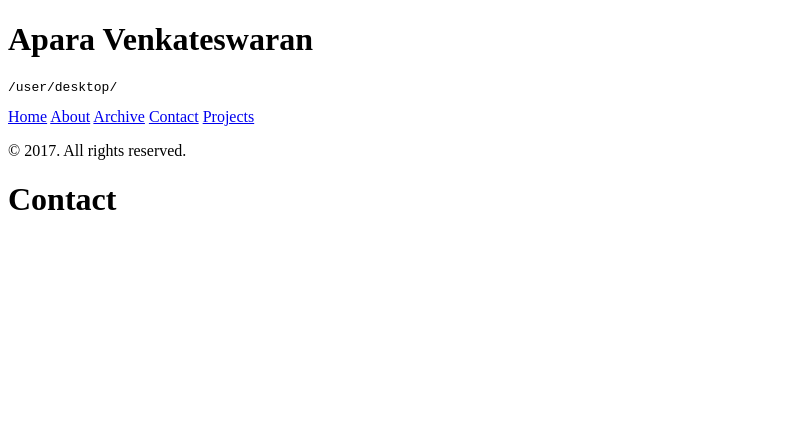
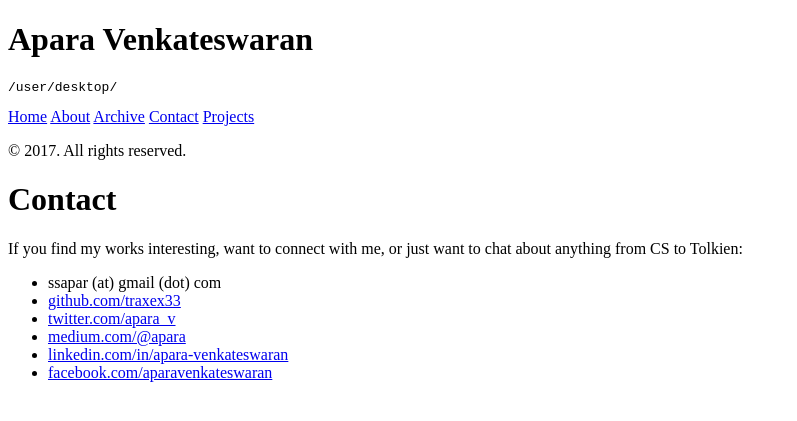
Before and after one commit to AparaV/aparavenkat.com, a Jekyll site: the page built from contact.md, in a window 1280 px wide. Shown: the top 421 px of the page, without its empty margins (0-797 px from the left). Built offline with Jekyll 4.4.1, drawn with Linux system fonts in a browser that asks for light colours; Markdown is read by kramdown in place of the engine named in the settings.

Commit message:
Add contact section

```diff
--- a/contact.md
+++ b/contact.md
@@ -2,3 +2,12 @@
 layout: page
 title: Contact
 ---
+
+If you find my works interesting, want to connect with me, or just want to chat about anything from CS to Tolkien:
+
+* ssapar (at) gmail (dot) com
+* [github.com/traxex33](http://github.com/traxex33)
+* [twitter.com/apara_v](http://twitter.com/apara_v)
+* [medium.com/@apara](https://medium.com/@apara)
+* [linkedin.com/in/apara-venkateswaran](http://www.linkedin.com/in/apara-venkateswaran)
+* [facebook.com/aparavenkateswaran](http://www.facebook.com/aparavenkateswaran)
```
